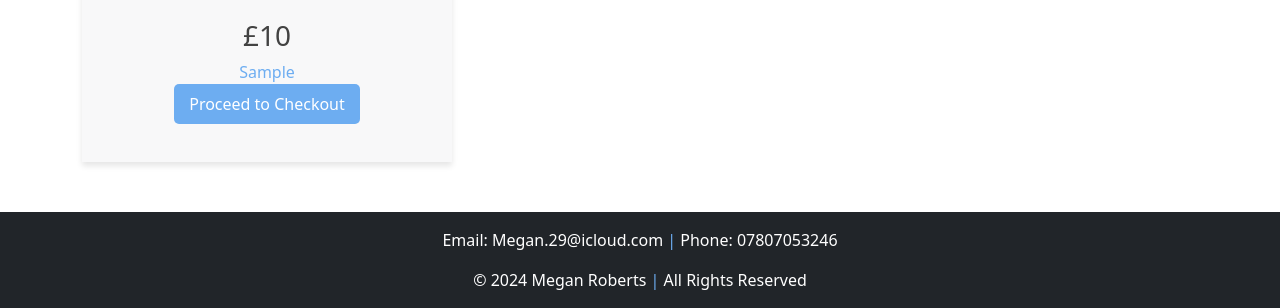
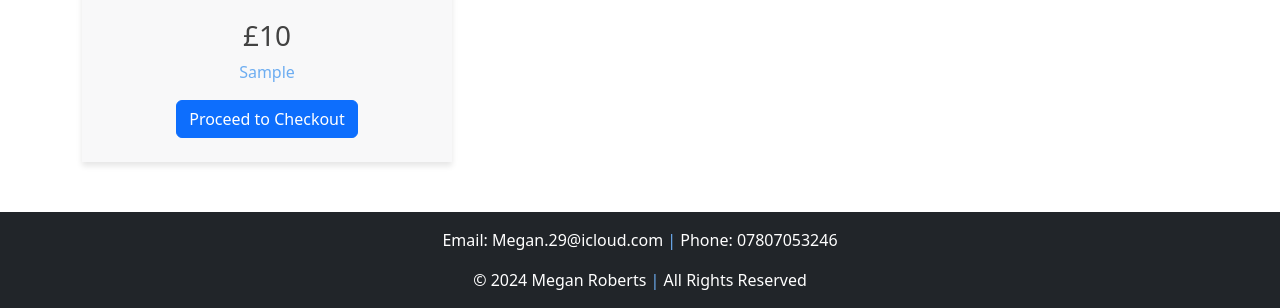
Before and after one commit to MeganRoberts-dev/megan-roberts-dressage, a Django app: page /services/ in a window 1280 px wide. Shown: the part 627-935 px from the top of the page. Run offline with Django 3.2, Linux system fonts and the light colour scheme; tables that the repository leaves empty hold one stand-in row (values such as "Sample post").

Commit message:
Remove floating string

```diff
--- a/services/templates/services/services.html
+++ b/services/templates/services/services.html
@@ -2,59 +2,44 @@
 {% load static %}
 {% block content %}
 
-<head>
-    <link rel="stylesheet" type="text/css" href="{% static 'services/css/services.css' %}">
-</head>
+{% block extra_css %}
+<link rel="stylesheet" href="{% static 'services/css/services.css' %}">
+{% endblock %}
 
 <section id="pricing" class="pricing-content section-padding">
     <div class="container">
-        <!-- Title Section -->
         <div class="section-title-left mt-5">
             <h1 class="mb-4">The services I offer<span>.</span></h1>
             <p>Please <a href="{% url 'contact' %}">contact me</a> if you require further information.</p>
             <hr style="border: 1px solid #333; width: 100%; margin: 40px auto 20px;">
         </div>
 
-        <!-- Pricing Cards -->
         <div class="row text-center">
             {% for service in services %}
-                <div class="col-lg-4 col-sm-6 col-xs-12"> <!-- Added column class -->
+                <div class="col-lg-4 col-sm-6 col-xs-12">
                     <div class="pricing_design">
-                        <!-- Title over the image -->
                         <div class="price-head">
                             <h3>{{ service.name }}</h3>
                         </div>
-
-                        <!-- Image in Card (Dynamically loaded) -->
                         <img src="{% if 'placeholder' not in service.image.url %}{{ service.image.url }}{% else %}{% static 'img/default-image.jpg' %}{% endif %}"
                              alt="{{ service.name }}" class="card-image">
-
-                        <!-- Pricing Details (Initially Hidden) -->
                         <div class="pricing-details">
                             <h5 class="fs-3">£{{ service.price }}</h5>
                             <span class="fs-7">{{ service.duration }}</span>
-
-                            <!-- Proceed to Checkout Button -->
-                            <button>
-                                <a href="{% url 'checkout' service_id=service.id %}">Proceed to Checkout</a>
-                            </button>
+                            <a href="{% url 'checkout' service_id=service.id %}" class="btn btn-primary mt-3">Proceed to Checkout</a>
                         </div>
                     </div>
 
-                    <!-- Admin Only Buttons (Inside the loop) -->
                     {% if user.is_authenticated and user.is_superuser %}
                     <div class="admin-buttons mt-3">
-                        <!-- Edit Service Button -->
                         <a href="{% url 'edit_service' service.id %}" class="btn btn-warning btn-sm">Edit</a>
-
-                        <!-- Delete Service Button -->
                         <form action="{% url 'delete_service_admin' service.id %}" method="POST" style="display: inline;">
                             {% csrf_token %}
                             <button type="submit" class="btn btn-danger btn-sm">Delete</button>
                         </form>
                     </div>
                  {% endif %}
-                </div> <!-- End of column -->
+                </div>
             {% empty %}
                 <div class="col">
                     No Services Found
```
